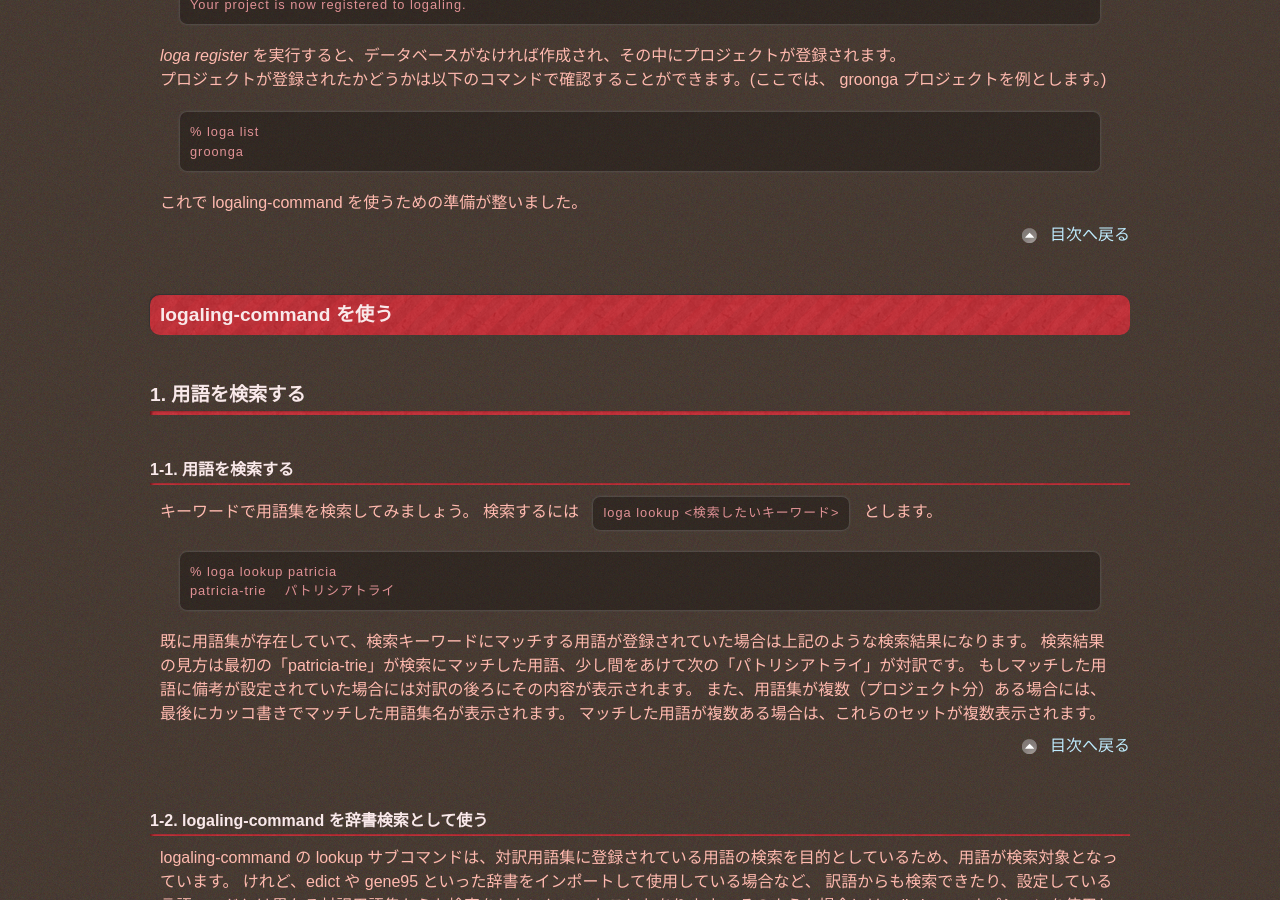
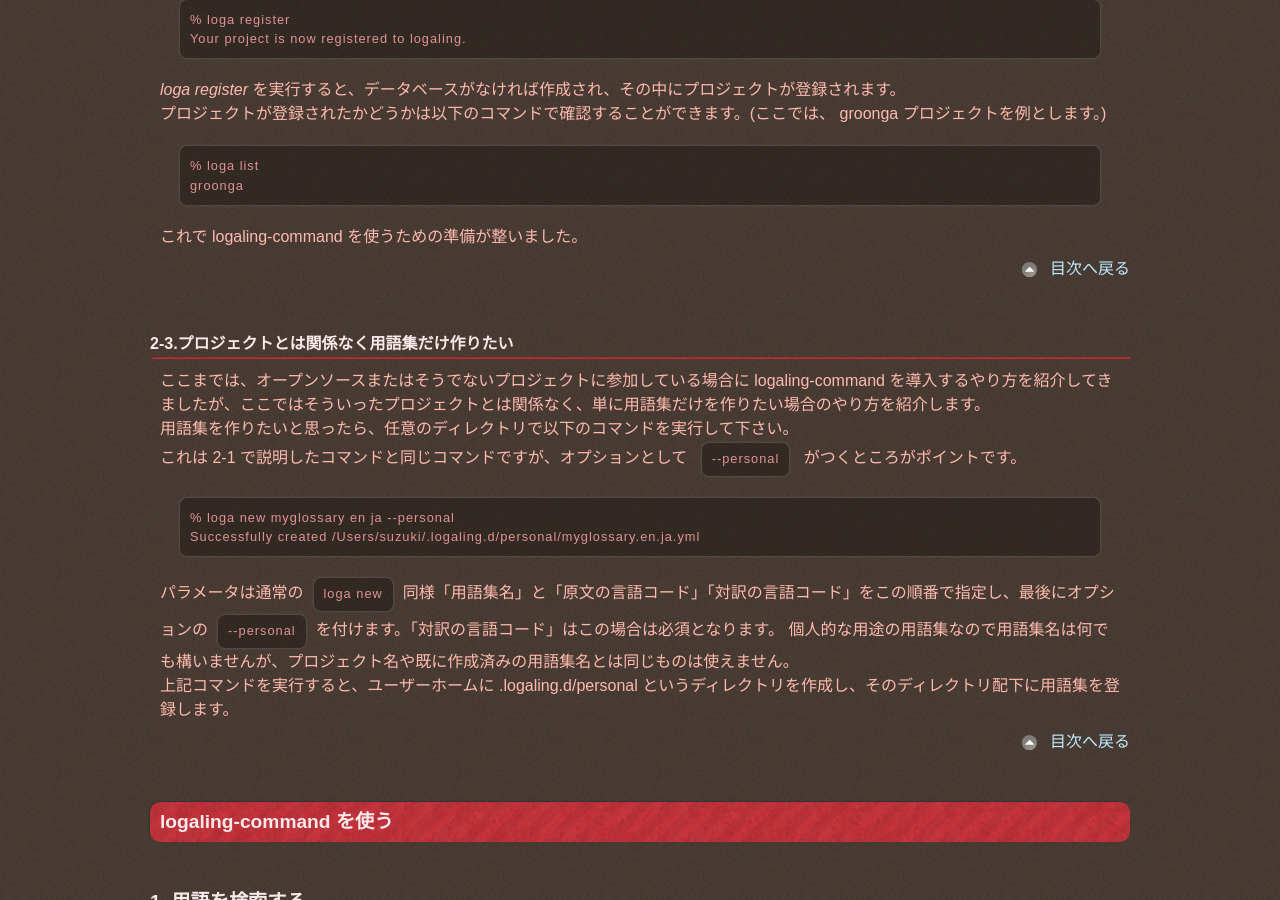
Before and after one commit to logaling/logaling.github.com, a Jekyll site: the page built from usage.md, in a window 1280 px wide and 900 px high, scrolled down 3266 px. Built offline with Jekyll 4.4.1, drawn with Linux system fonts in a browser that asks for light colours; some web fonts are replaced; Markdown is read by kramdown in place of the engine named in the settings; some of the changed text lies outside the part shown.

Commit message:
Add description of "--personal" option

```diff
--- a/usage.md
+++ b/usage.md
@@ -16,6 +16,7 @@ title: 詳しい使い方
   <ol>
   <li><a href="#new">プロジェクトに logaling-command を導入する場合</a></li>
   <li><a href="#register">既に logaling-command を使用しているプロジェクトに参加する場合</a></li>
+  <li><a href="#new-personal">プロジェクトとは関係なく用語集だけ作りたい</a></li>
   </ol>
 </li>
 </ol>
@@ -158,6 +159,25 @@ glossary は、このプロジェクトの用語集を置くためのディレ
 
 <p class="toTop"><a href="#index">目次へ戻る</a></p>
 
+
+
+#### <a id="new-personal">2-3.プロジェクトとは関係なく用語集だけ作りたい</a> ####
+
+ここまでは、オープンソースまたはそうでないプロジェクトに参加している場合に logaling-command を導入するやり方を紹介してきましたが、ここではそういったプロジェクトとは関係なく、単に用語集だけを作りたい場合のやり方を紹介します。
+
+用語集を作りたいと思ったら、任意のディレクトリで以下のコマンドを実行して下さい。
+
+これは 2-1 で説明したコマンドと同じコマンドですが、オプションとして `--personal` がつくところがポイントです。
+
+	% loga new myglossary en ja --personal
+	Successfully created /Users/suzuki/.logaling.d/personal/myglossary.en.ja.yml
+
+パラメータは通常の`loga new`同様「用語集名」と「原文の言語コード」「対訳の言語コード」をこの順番で指定し、最後にオプションの`--personal`を付けます。「対訳の言語コード」はこの場合は必須となります。
+個人的な用途の用語集なので用語集名は何でも構いませんが、プロジェクト名や既に作成済みの用語集名とは同じものは使えません。
+
+上記コマンドを実行すると、ユーザーホームに .logaling.d/personal というディレクトリを作成し、そのディレクトリ配下に用語集を登録します。
+
+<p class="toTop"><a href="#index">目次へ戻る</a></p>
 
 
 
```
